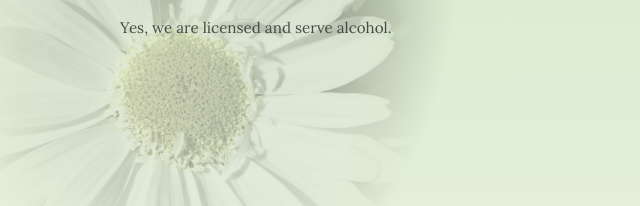
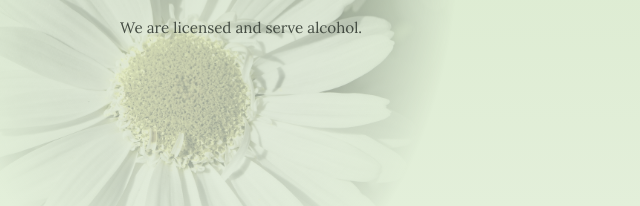
Before and after one commit to cjodo/crazyhats-frontend, an Astro site: page / in a window 1280 px wide. Shown: the part 474-680 px from the top of the page, 0-640 px from the left. Built offline with nearby package versions, Linux system fonts and the light colour scheme; Astro itself is replaced by a stand-in of ours.

Commit message:
content: aglc disclaimer

```diff
--- a/src/pages/index.astro
+++ b/src/pages/index.astro
@@ -38,7 +38,7 @@ const dessertPhotos = [
           <a class="btn" href="#menu">See the menu</a>
           <a href={site.phoneHref}>or call for takeout: {site.phone}</a>
         </div>
-        <p class="licensed">Yes, we are licensed and serve alcohol.</p>
+        <p class="licensed">We are licensed and serve alcohol.</p>
       </div>
       <div class="prints">
         <figure class="print one">
```
